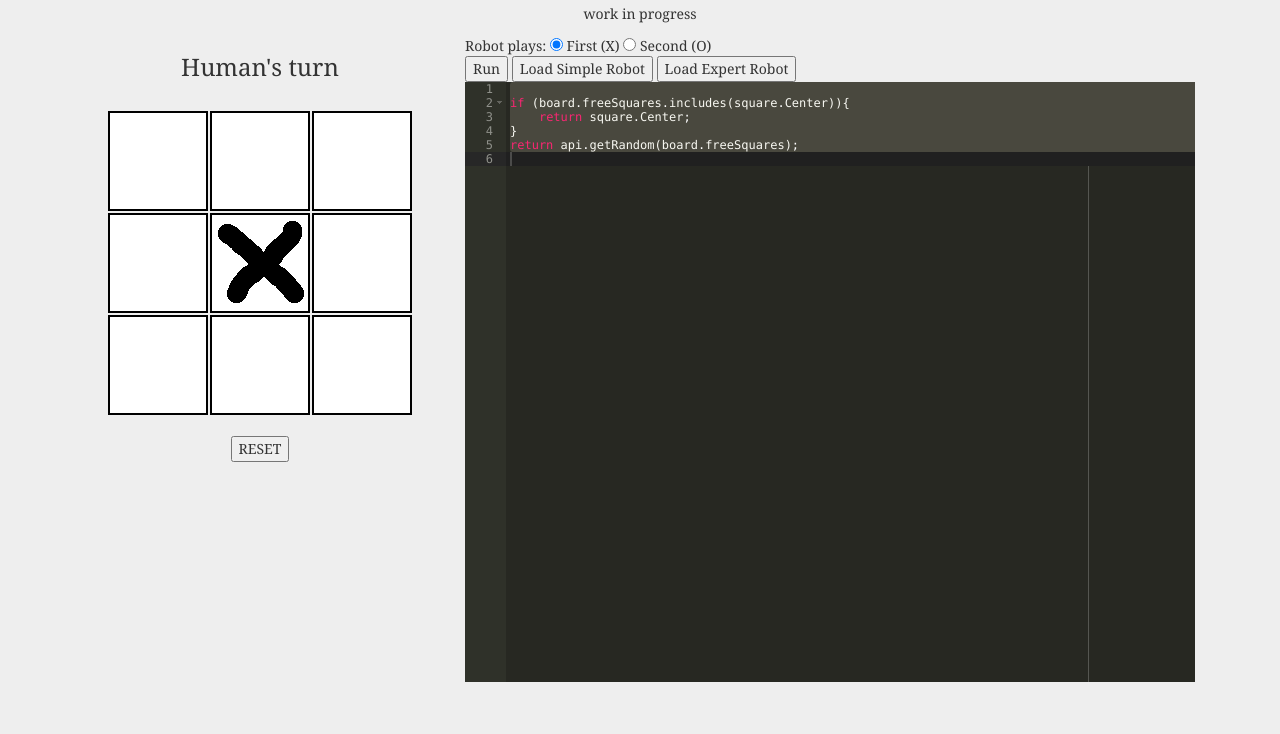
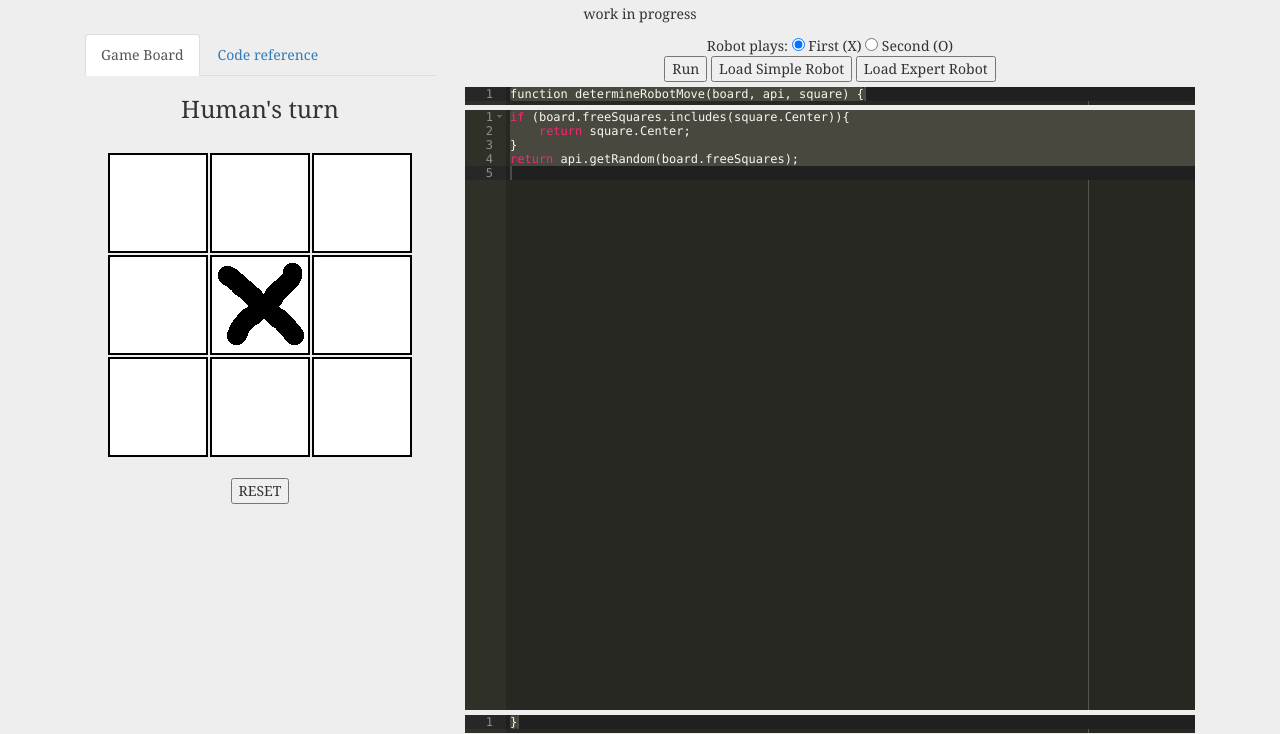
Before and after one commit to mpaulweeks/tic-tac-toe-teacher, a plain HTML site: page index.html in a window 1280 px wide. Shown: the part 66-800 px from the top of the page. Drawn offline with nearby package versions, Linux system fonts and the light colour scheme.

Commit message:
add tabs, code snippet bookends

```diff
--- a/css/t4.css
+++ b/css/t4.css
@@ -29,7 +29,13 @@ body {
     clear: both;
 }
 
-#editor {
+.code {
+    text-align: left;
     height: 600px;
     width: 100%;
+    margin-top: 5px;
 }
+
+.code.snippet {
+    height: 18px;
+}
--- a/index.html
+++ b/index.html
@@ -10,7 +10,8 @@
         <meta name="viewport" content="width=400">
         <link rel="stylesheet" type="text/css" href="css/bootstrap.min.css" />
         <link rel="stylesheet" type="text/css" href="css/t4.css" />
-        <script src="https://ajax.googleapis.com/ajax/libs/jquery/1.7.1/jquery.min.js"></script>
+        <script src="https://ajax.googleapis.com/ajax/libs/jquery/1.9.1/jquery.min.js"></script>
+        <script src="https://maxcdn.bootstrapcdn.com/bootstrap/3.3.6/js/bootstrap.min.js" integrity="sha384-0mSbJDEHialfmuBBQP6A4Qrprq5OVfW37PRR3j5ELqxss1yVqOtnepnHVP9aJ7xS" crossorigin="anonymous"></script>
         <script src="js/ace/ace.js" type="text/javascript" charset="utf-8"></script>
         <script src="js/t4.js"></script>
     </head>
@@ -24,6 +25,13 @@
 <p>work in progress</p>
 
 <div class="col-md-4">
+
+  <div class="tab-content">
+    <ul id="tabs" class="nav nav-tabs" data-tabs="tabs">
+        <li class="active"><a href="#board" data-toggle="tab">Game Board</a></li>
+        <li><a href="#docs" data-toggle="tab">Code reference</a></li>
+    </ul>
+    <div role="tabpanel" class="tab-pane active" id="board">
         <h3 id="message">
             loading...
         </h3>
@@ -51,7 +59,12 @@
             RESET
         </button>
     </div>
-<div class="col-md-8 text-left">
+    <div role="tabpanel" class="tab-pane" id="docs">
+        <div class="code" id="editor-docs"></div>
+    </div>
+  </div>
+</div>
+<div class="col-md-8">
     <span>
         <form id="settings">
             Robot plays:
@@ -63,7 +76,9 @@
     <button id="load-simple">Load Simple Robot</button>
     <button id="load-expert">Load Expert Robot</button>
     <!-- <button id="export-gist">Export Gist</button> -->
-    <div id="editor"></div>
+    <div class="code snippet" id="editor-start"></div>
+    <div class="code" id="editor-code"></div>
+    <div class="code snippet" id="editor-end"></div>
 </div>
 
 </div>
--- a/js/t4.js
+++ b/js/t4.js
@@ -249,15 +249,15 @@ var robotFactory = function(robotFuncText){
     return self;
 }
 
-var simpleRobot = `
-if (board.freeSquares.includes(square.Center)){
+var simpleRobot = (
+`if (board.freeSquares.includes(square.Center)){
     return square.Center;
 }
 return api.getRandom(board.freeSquares);
-`;
+`);
 
-var expertRobot = `
-function determineWinningMoves(freeSquares, mySquares){
+var expertRobot = (
+`function determineWinningMoves(freeSquares, mySquares){
     var winningMoves = [];
     for (var i = 0; i < freeSquares.length; i++){
         var hypoMove = freeSquares[i];
@@ -305,28 +305,42 @@ return (
     // checkFunc(determineSetupMoves) ||
     api.getRandom(api.intersect(board.freeSquares, firstMoves)) ||
     api.getRandom(board.freeSquares)
-)
-`;
+)`);
 
 function ticTacToe(){
-    var editor = ace.edit("editor");
-    editor.setTheme("ace/theme/monokai");
-    editor.getSession().setMode("ace/mode/javascript");
-    editor.setValue(simpleRobot);
+    var editorCode = ace.edit("editor-code");
+    editorCode.setValue(simpleRobot);
+    var editorStart = ace.edit("editor-start");
+    editorStart.setValue('function determineRobotMove(board, api, square) {');
+    var editorEnd = ace.edit("editor-end");
+    editorEnd.setValue('}');
+    var editorDocs = ace.edit("editor-docs");
+    editorDocs.setValue(expertRobot);
+    [editorStart, editorEnd, editorDocs].forEach(function (editor){
+        editor.setReadOnly(true);
+    });
+    [editorCode, editorStart, editorEnd, editorDocs].forEach(function (editor){
+        editor.setTheme("ace/theme/monokai");
+        editor.getSession().setMode("ace/mode/javascript");
+    });
+    [editorStart, editorEnd].forEach(function (editor){
+        editor.getSession().setMode("ace/mode/text");
+    });
+
     var game = boardFactory();
 
     function loadRobot(){
-        var code = editor.getValue();
+        var code = editorCode.getValue();
         var robot = robotFactory(code);
         game.loadRobot(robot);
     }
     $('#run').click(loadRobot);
     $('#load-simple').click(function(){
-        editor.setValue(simpleRobot);
+        editorCode.setValue(simpleRobot);
         loadRobot();
     });
     $('#load-expert').click(function(){
-        editor.setValue(expertRobot);
+        editorCode.setValue(expertRobot);
         loadRobot();
     });
     loadRobot();
@@ -337,7 +351,7 @@ function ticTacToe(){
             "public": false,
             "files": {
                 "test.txt": {
-                    "content": editor.getValue(),
+                    "content": editorCode.getValue(),
                 }
             }
         };
```
Lines whose indentation alone changed are shown as unchanged.
